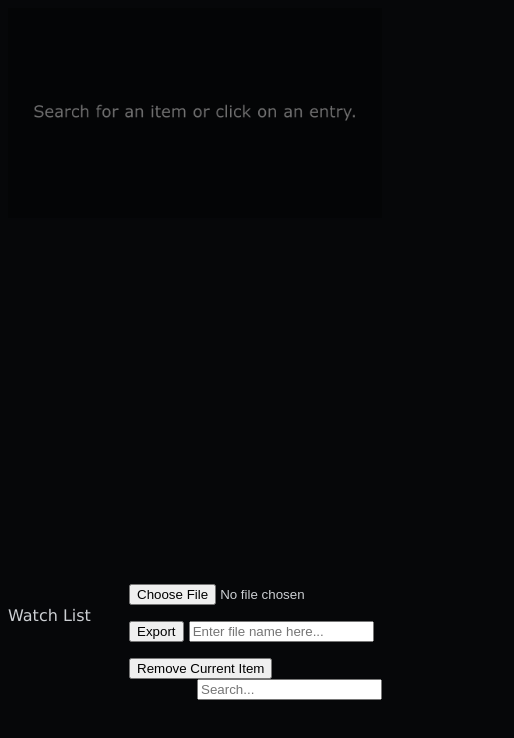
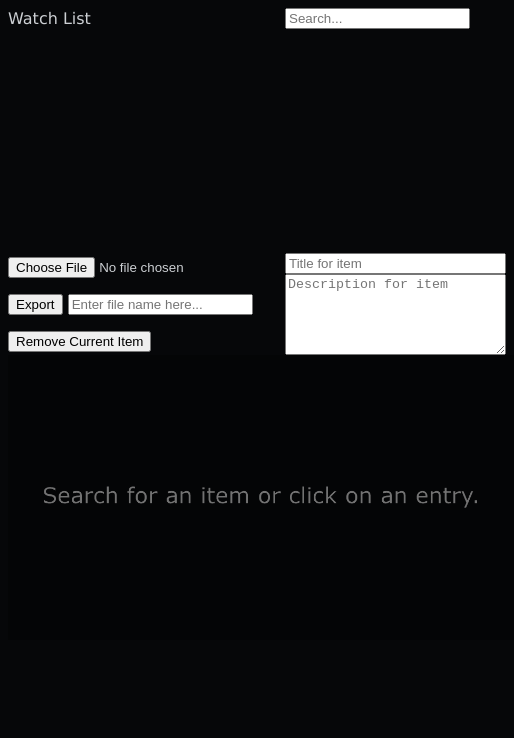
Before and after one commit to Rollonmath42/d2-inventory-watcher, a plain HTML site: page index.html in a window 390 px wide. Shown: the whole page, 514 px wide, since content can reach past the window. Drawn offline with Linux system fonts and the light colour scheme; no server answers.

Commit message:
updated styling across various sizes

```diff
--- a/css/style.css
+++ b/css/style.css
@@ -36,6 +36,10 @@ p {
 ul {
     padding: 1em;
 	margin: 0;
+	height: 12rem;
+	width: 80%;
+	overflow: hidden;
+	overflow-y: scroll;
 }
 #watch_list_title {
 	font-size: 1rem;
@@ -53,11 +57,16 @@ ul {
 	-webkit-transform: scale(0.5, 0.5) translate(-50%, -50%);
 	transform: scale(0.5, 0.5) translate(-50%, -50%);
 }
+.notes_section {
+	display:flex;
+	flex-flow: column wrap;
+	justify-content: left;
+	align-self: baseline;
+}
 
 @media only screen and (max-width: 1450px) {
 	body {
-		flex-flow: row-reverse wrap;
-		align-items: center;
+		flex-flow: row wrap;
 		justify-content: space-between;
 	}
 	.item_screenshot {
@@ -66,4 +75,45 @@ ul {
 	.result_section {
 		grid-template-columns: 1fr;
 	}
+	ul {
+		width: 90%;
+	}
 }
+
+@media only screen and (max-width: 800px) {
+	body {
+		display: grid;
+		grid-template-columns: repeat(2, 0.5fr);
+		grid-template-rows: repeat(3, 0.33fr);
+		column-gap: -1rem;
+	}
+	.item_screenshot {
+		max-width: 200%;
+	}
+	.result_section {
+		grid-column: 1;
+		grid-row: 3;
+		grid-template-columns: 1fr;
+	}
+	.control_panel {
+		grid-column: 1;
+		grid-row: 2;
+		align-self: center;
+	}
+	.search_section {
+		grid-column: 2;
+		grid-row: 1;
+		align-self: center;
+	}
+	.watch_list_container {
+		grid-column: 1;
+		grid-row: 1;
+		align-self: center;
+	}
+	.notes_section {
+		align-self: center;
+	}
+	ul {
+		width: 75%;
+	}
+}
--- a/index.html
+++ b/index.html
@@ -19,7 +19,7 @@
     </div>
     <button id="remove_current_item">Remove Current Item</button>
   </div>
-  <div id="watch_list_container">
+  <div id="watch_list_container" class="watch_list_container">
     <h1 id="watch_list_title">Watch List</h1>
     <ul id="watch_list" class="watch_list"></ul>
   </div>
@@ -27,6 +27,10 @@
     <input type="text" id="search_box" placeholder="Search...">
     <ul id="search_results"></ul>
   </div>
+  <div id="notes_section" class="notes_section">
+    <input type="text" id="item_title" placeholder="Title for item">
+    <textarea id="item_description" placeholder="Description for item" rows="5" cols="25"></textarea>
+  </div>
   <script src="js/index.js"></script>
 </body>
 </html>
```
